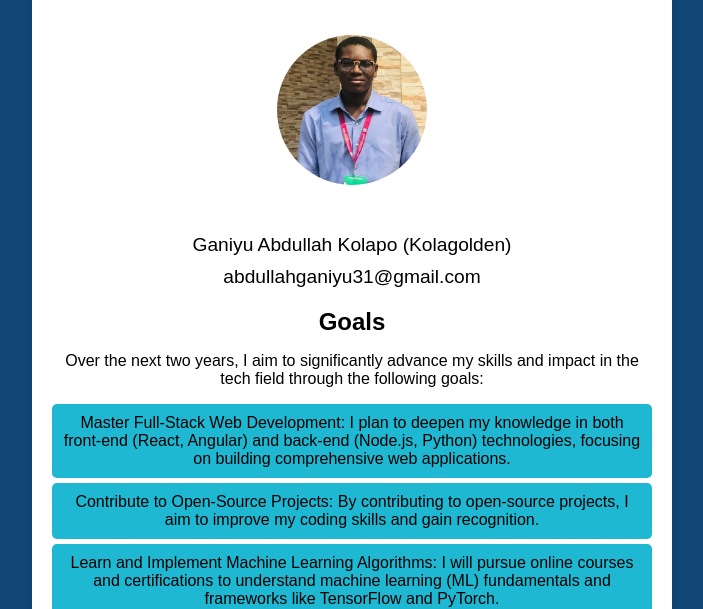
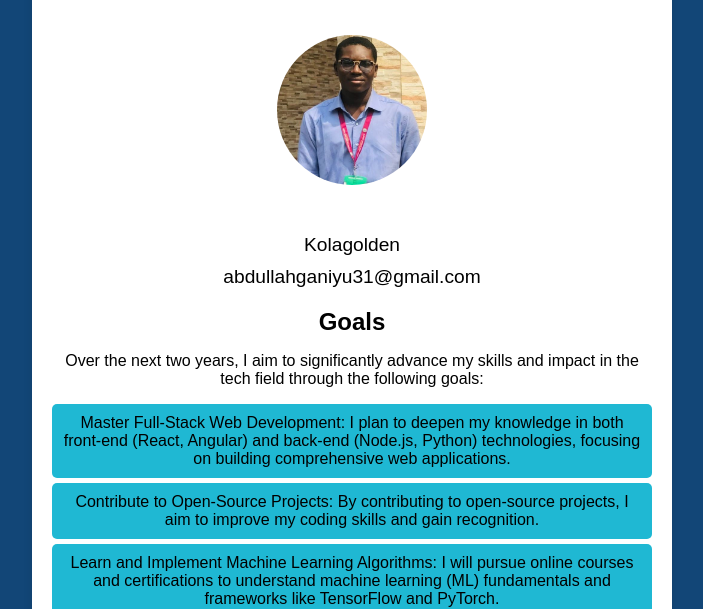
Before and after one commit to Kolagolden/HNG-Internship, a plain HTML site: page index.html in a window 1280 px wide. Shown: the part 192-801 px from the top of the page, without its empty margins (288-991 px from the left). Drawn offline with Linux system fonts and the light colour scheme.

Commit message:
Update index.html

```diff
--- a/index.html
+++ b/index.html
@@ -11,7 +11,7 @@
         <h1>My Tech Goals for the Next 2 Years</h1>
         <div class="profile">
             <img src="Abdullah-Ganiyu.jpg"  width="500" height="500" alt="Slack Profile Picture" data-testid="slackProfilePicture">
-            <p data-testid="slackDisplayName">Ganiyu Abdullah Kolapo (Kolagolden)</p>
+            <p data-testid="slackDisplayName">Kolagolden</p>
             <p data-testid="slackEmail">abdullahganiyu31@gmail.com</p>
         </div>
         <div class="goals">
```
